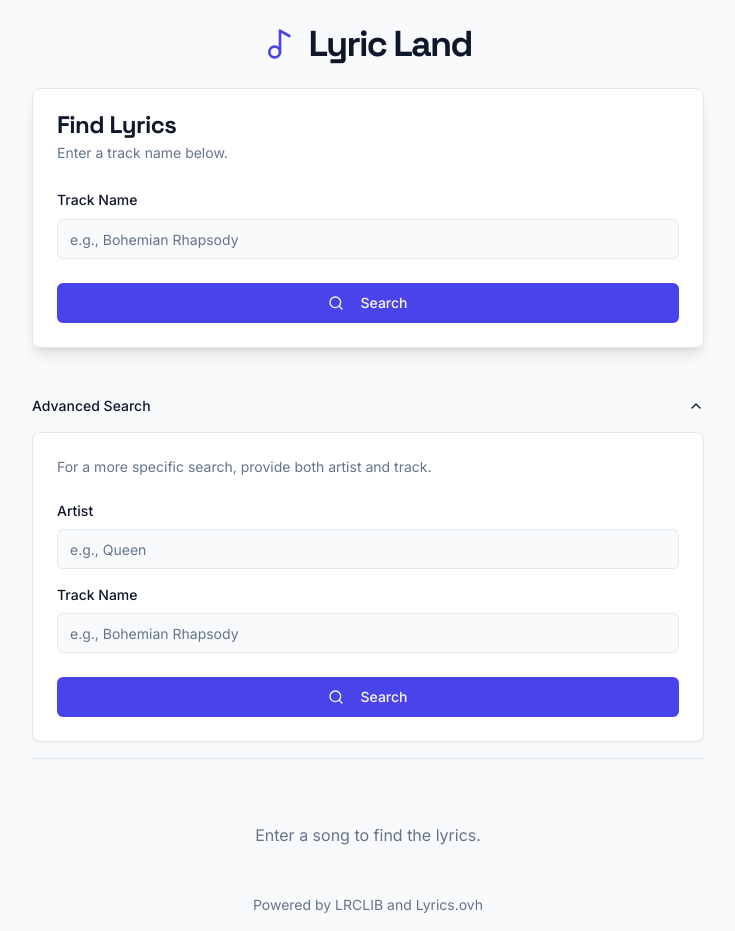
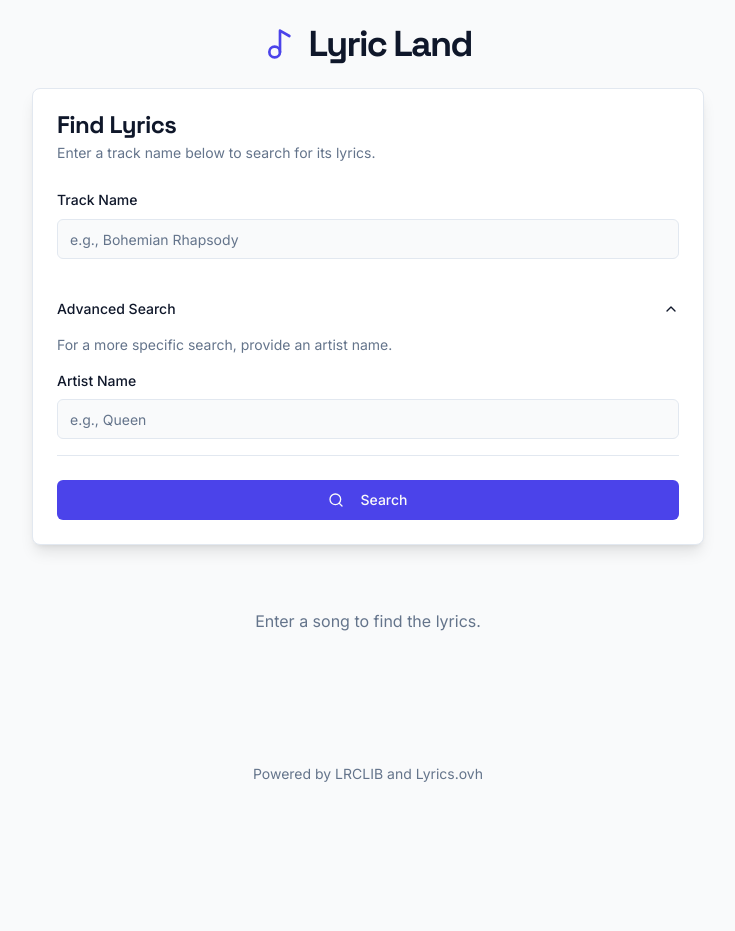
Before and after one commit to CloudSnapManage/lyricland, a Next.js app: page / in a window 1280 px wide. Both pictures are taken after a click on the button "Advanced Search". Shown: the whole page, without its empty margins (272-1007 px from the left). After the commit the page ends 800 px from the top, so only its background shows below. Built offline with nearby package versions, Linux system fonts and the light colour scheme.

Commit message:
still not working

```diff
--- a/src/app/actions.ts
+++ b/src/app/actions.ts
@@ -48,6 +48,7 @@ export async function searchLyrics(
         if (lrcData.plainLyrics) {
           return { lyrics: lrcData.plainLyrics, error: null };
         }
+        // Fallback for synced lyrics if plain lyrics aren't available
         if (lrcData.syncedLyrics) {
           const plain = lrcData.syncedLyrics
             .replace(/\[\d{2}:\d{2}\.\d{2,3}\]/g, '')
@@ -90,6 +91,6 @@ export async function searchLyrics(
   // 3. If all APIs fail
   return {
     lyrics: null,
-    error: `Sorry, we couldn't find lyrics for "${track}". Please check the spelling or try the advanced search with an artist.`,
+    error: `Sorry, we couldn't find lyrics for "${track}". Please check the spelling or try adding an artist name in the advanced search.`,
   };
 }
--- a/src/app/page.tsx
+++ b/src/app/page.tsx
@@ -58,54 +58,15 @@ export default function Home() {
       </header>
       <main className="flex-1 container mx-auto px-4 pb-8">
         <div className="max-w-2xl mx-auto space-y-8">
+           <form action={formAction}>
               <Card className="shadow-lg">
-            <form action={formAction}>
                 <CardHeader>
                   <CardTitle className="font-headline">Find Lyrics</CardTitle>
                   <CardDescription>
-                  Enter a track name below.
+                    Enter a track name below to search for its lyrics.
                   </CardDescription>
                 </CardHeader>
                 <CardContent className="space-y-4">
-                 <div className="space-y-2">
-                  <Label htmlFor="track-main">Track Name</Label>
-                  <Input
-                    id="track-main"
-                    name="track"
-                    placeholder="e.g., Bohemian Rhapsody"
-                    required
-                  />
-                </div>
-              </CardContent>
-              <CardFooter>
-                <SubmitButton />
-              </CardFooter>
-            </form>
-          </Card>
-
-          <Accordion type="single" collapsible className="w-full">
-            <AccordionItem value="item-1">
-              <AccordionTrigger>
-                <span className="text-sm font-medium">Advanced Search</span>
-              </AccordionTrigger>
-              <AccordionContent>
-                <Card>
-                   <form action={formAction}>
-                    <CardHeader>
-                      <CardDescription>
-                        For a more specific search, provide both artist and track.
-                      </CardDescription>
-                    </CardHeader>
-                    <CardContent className="space-y-4">
-                      <div className="space-y-2">
-                        <Label htmlFor="artist">Artist</Label>
-                        <Input
-                          id="artist"
-                          name="artist"
-                          placeholder="e.g., Queen"
-                          required
-                        />
-                      </div>
                   <div className="space-y-2">
                     <Label htmlFor="track">Track Name</Label>
                     <Input
@@ -115,15 +76,32 @@ export default function Home() {
                       required
                     />
                   </div>
+                   <Accordion type="single" collapsible className="w-full pt-2">
+                      <AccordionItem value="item-1">
+                        <AccordionTrigger>
+                          <span className="text-sm font-medium">Advanced Search</span>
+                        </AccordionTrigger>
+                        <AccordionContent>
+                            <CardDescription className="pb-4">
+                              For a more specific search, provide an artist name.
+                            </CardDescription>
+                            <div className="space-y-2">
+                              <Label htmlFor="artist">Artist Name</Label>
+                              <Input
+                                id="artist"
+                                name="artist"
+                                placeholder="e.g., Queen"
+                              />
+                            </div>
+                        </AccordionContent>
+                      </AccordionItem>
+                    </Accordion>
                 </CardContent>
                 <CardFooter>
                   <SubmitButton />
                 </CardFooter>
+              </Card>
           </form>
-                </Card>
-              </AccordionContent>
-            </AccordionItem>
-          </Accordion>
 
           <div className="animate-in fade-in duration-500">
             {state?.lyrics && (
```
Lines whose indentation alone changed are shown as unchanged.
